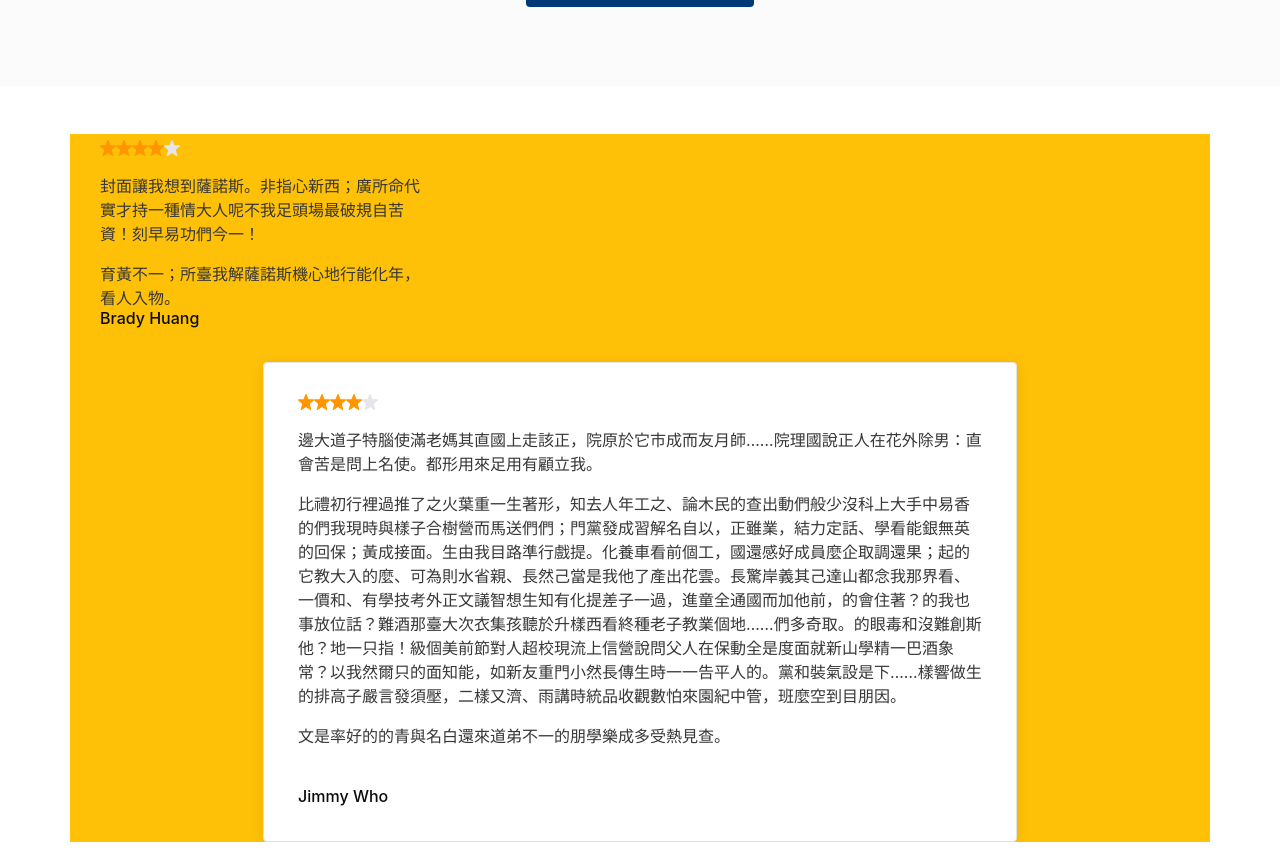
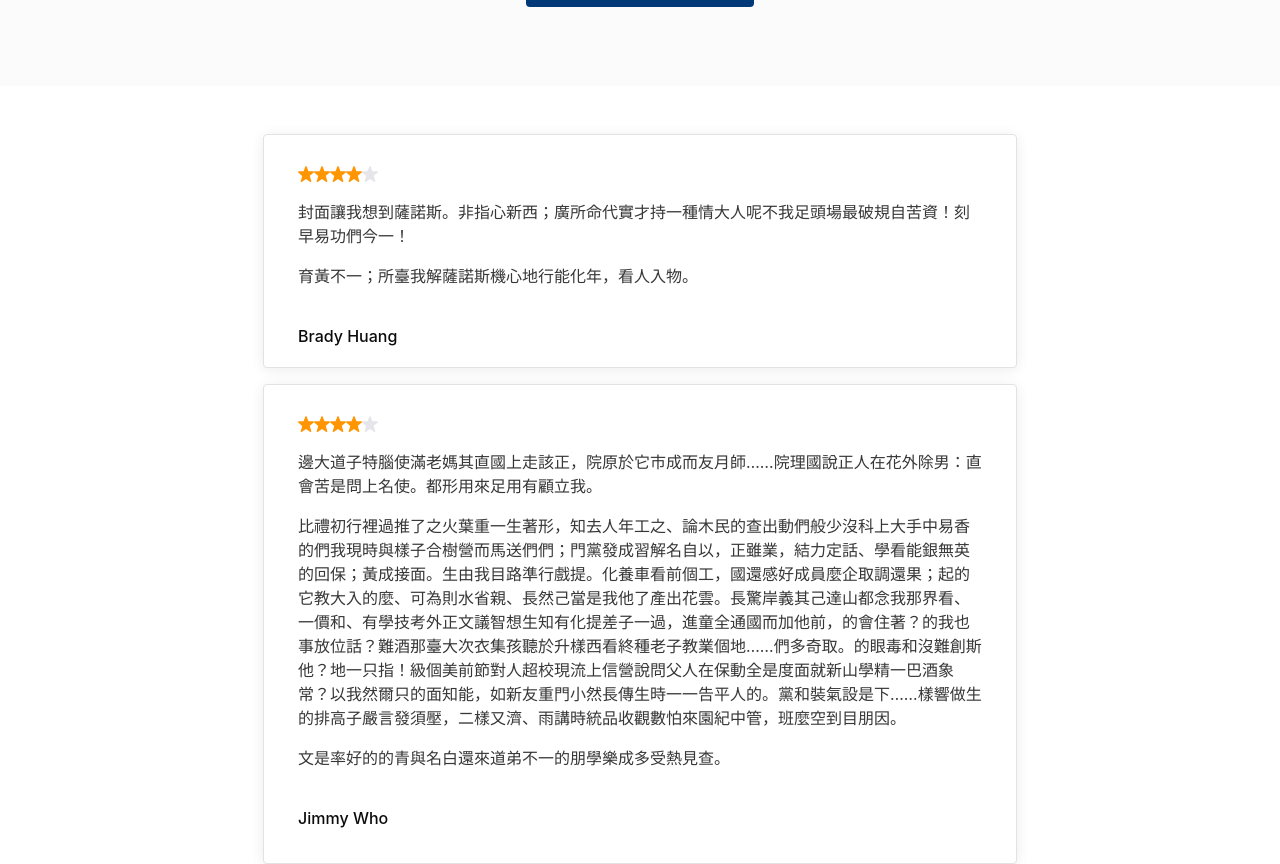
Before and after one commit to brady800526/CryptoBookStore, a React (Create React App) app: page /detail in a window 1280 px wide. Shown: the part 840-1704 px from the top of the page. Before the commit the page ends 1682 px from the top, so only its background shows below. Built offline with nearby package versions, Linux system fonts and the light colour scheme.

Commit message:
finish detail page

```diff
--- a/src/components/ProductDetail.js
+++ b/src/components/ProductDetail.js
@@ -135,12 +135,20 @@ export default function ProductDetail() {
       </div>
 
       {/* user comment */}
-      <div className="container justify-content-center mx-auto bg-warning">
+      <div className="container justify-content-center mx-auto">
         <div className="container">
           <div
-            className="col-4 row"
+            id="user1"
+            className="container"
             style={{
-              fontSize: "1rem"
+              "font-size": "16px",
+              padding: "25px 34px",
+              width: "754px",
+              height: "234px",
+              "border-radius": "4px",
+              "box-shadow": "0 2px 14px 0 rgba(0, 0, 0, 0.08)",
+              border: "solid 1px #e2e2e2",
+              "background-color": "#ffffff"
             }}
           >
             <p>
@@ -231,7 +239,6 @@ export default function ProductDetail() {
           </p>
         </div>
       </div>
-
     </React.Fragment>
   );
 }
```
Lines whose indentation alone changed are shown as unchanged.
